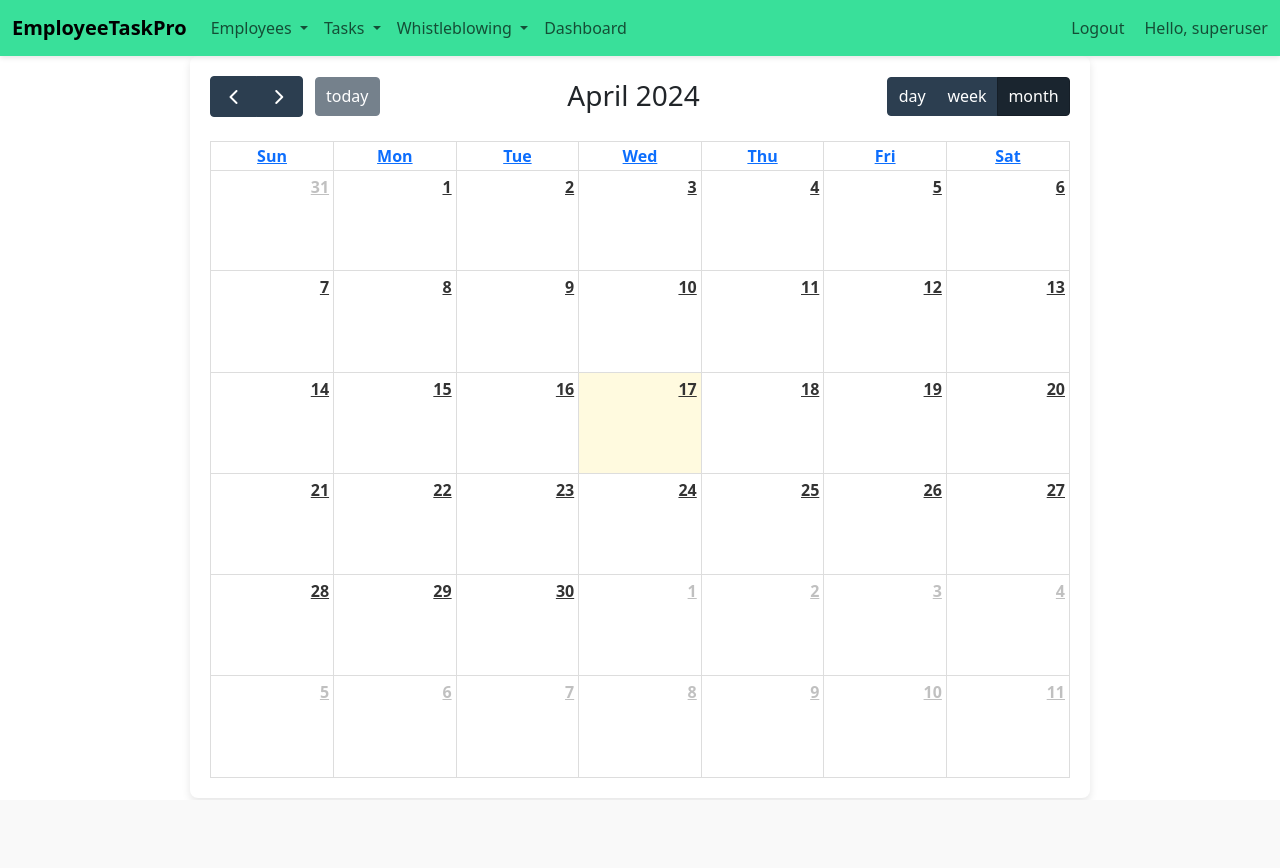
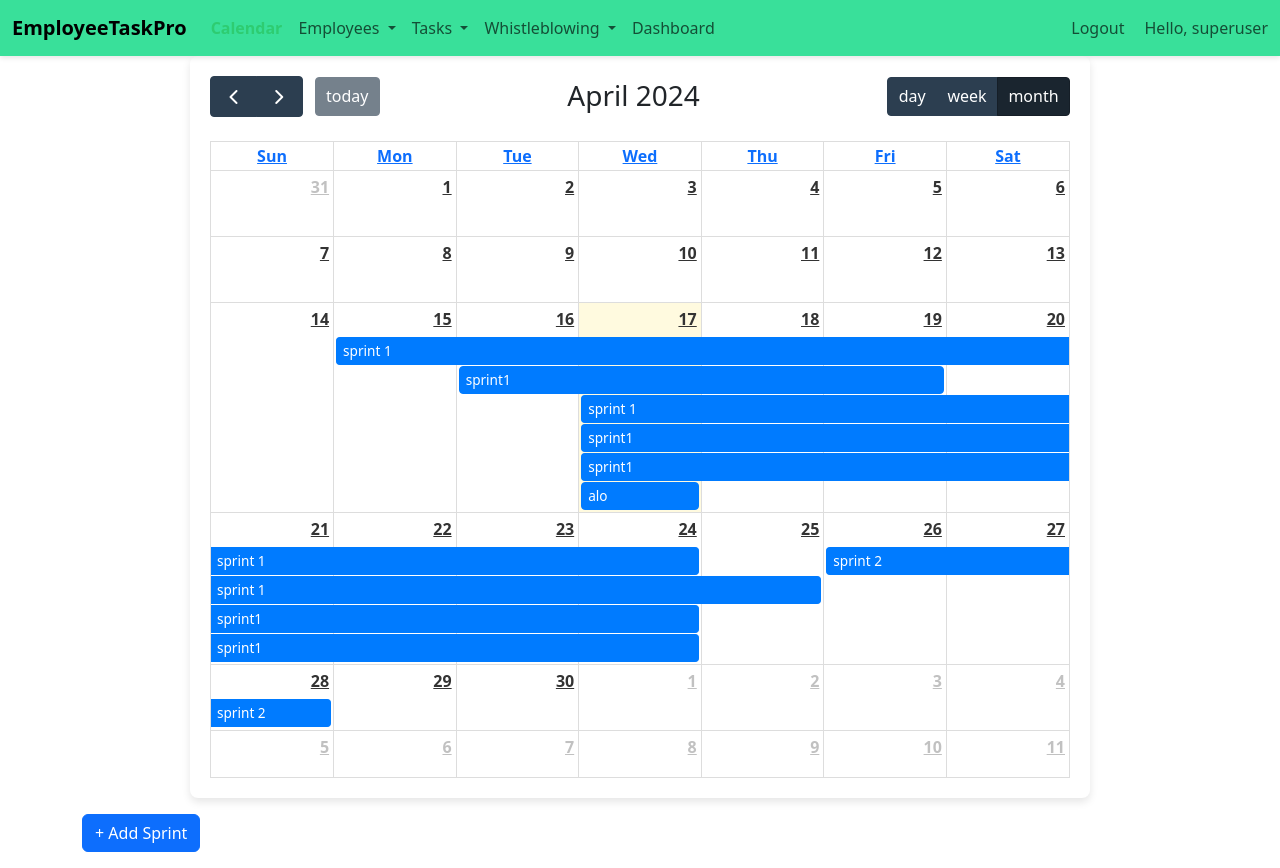
Before and after one commit to nadermasri/employeetaskpro, a Django app: page /emp/calendar/ in a window 1280 px wide. Before the commit the page ends 799 px from the top, so only its background shows below. Run offline with Django 4.2, Linux system fonts and the light colour scheme; a user stored in the database is signed in; data comes from the database, SQL or seed files in the repository; both versions use the stored data as it was after the commit; data that the repository does not hold is empty.

Commit message:
added function to add sprint

```diff
--- a/emp/models.py
+++ b/emp/models.py
@@ -6,6 +6,8 @@ from django.contrib.auth.models import User
 from django.db import models
 
 # Create your models here.
+
+
 class Emp(models.Model):
     firstname=models.CharField(max_length=200)
     fathername=models.CharField(max_length=200)
@@ -97,3 +99,15 @@ class Feedback(models.Model):
 
     def __str__(self):
         return f"Feedback by {self.created_by.username} on {self.created_at.strftime('%Y-%m-%d %H:%M')}"
+
+
+class Sprint(models.Model):
+    title = models.CharField(max_length=200)
+    description = models.TextField()
+    start_date = models.DateTimeField()
+    end_date = models.DateTimeField()
+    tasks = models.ManyToManyField(Task)
+    employees = models.ManyToManyField(Emp)
+
+    def __str__(self):
+        return f"{self.title} ({self.start_date.strftime('%Y-%m-%d')} - {self.end_date.strftime('%Y-%m-%d')})"
--- a/emp/urls.py
+++ b/emp/urls.py
@@ -21,11 +21,12 @@ urlpatterns = [
     path('task-feedback/<int:task_id>/', update_task_feedback, name='task_feedback'),
     path('add-task-feedback/<int:task_id>/', add_task_feedback, name='add_task_feedback'),
     path('delete-task/<int:task_id>/', delete_task, name='delete_task'),
-    path('calendar/', calendar_view, name='calendar-view'),
+    path('calendar/', calendar_view, name='calendar'),
     path('api/events/', event_data, name='api-events'),
     path('add-task/', add_task, name='add_task'),  # URL for adding a new task
     path('assign-task/<int:task_id>/', assign_task, name='assign_task'),  # URL for assigning a task
-    path('update_weights/<int:task_id>/', update_weights, name='update_weights'),  # Add this line
+    path('update_weights/<int:task_id>/', update_weights, name='update_weights'),
+    path('add-sprint/', add_sprint, name='add_sprint') # Add this line
 
 
 
--- a/emp/views.py
+++ b/emp/views.py
@@ -1,7 +1,7 @@
 from django.shortcuts import redirect, render, get_object_or_404
 from django.http import HttpResponse
-from .models import Emp, Task, WhistleblowingCase, CaseConversation, Feedback, TaskAssignee
-from .forms import TaskAssignForm, WhistleblowingForm, ConversationForm, TaskForm
+from .models import Emp, Task, WhistleblowingCase, CaseConversation, Feedback, TaskAssignee,Sprint
+from .forms import TaskAssignForm, WhistleblowingForm, ConversationForm, TaskForm,SprintForm
 from django.utils import timezone
 from django.contrib.auth.decorators import login_required
 from django.contrib.auth import authenticate, login
@@ -444,15 +444,66 @@ def delete_task(request, task_id):
 def calendar_view(request):
     return render(request, 'emp/calendar.html')
 
+# @login_required
+# def event_data(request):
+#     user_emp = request.user.emp if hasattr(request.user, 'emp') else None
+#     # tasks = Task.objects.filter(assignees=user_emp)
+#     sprints = Sprint.objects.filter(employees=user_emp)
+
+#     # events = [
+#     #     {'title': task.title, 'start': task.deadline.strftime('%Y-%m-%dT%H:%M:%S'), 'allDay': True}
+#     #     for task in tasks
+#     # ]
+
+#     events += [
+#         {'title': sprint.title, 'start': sprint.start_date.strftime('%Y-%m-%dT%H:%M:%S'),
+#          'end': sprint.end_date.strftime('%Y-%m-%dT%H:%M:%S'), 'allDay': True}
+#         for sprint in sprints
+#     ]
+#     if not events:
+#         return JsonResponse({'message': 'No events found'}, status=404)
+#     else:
+#         return JsonResponse(events, safe=False)
+
 @login_required
 def event_data(request):
-    user_emp = request.user.emp if hasattr(request.user, 'emp') else None
-    tasks = Task.objects.filter(assignees=user_emp)  # Retrieve tasks where the user is one of the assignees
+    # Check if the user is HR or Manager
+    user_groups = request.user.groups.values_list('name', flat=True)
+    is_hr_or_manager = any(group in user_groups for group in ['HR', 'Manager'])
 
-    events = [{
-        'title': task.title,
-        'start': task.deadline.strftime('%Y-%m-%dT%H:%M:%S'),  # Ensure 'deadline' is the correct field name
-        'allDay': True  # Assuming these are all-day events
-    } for task in tasks]
+    # Get sprints for HR/Manager or specific employee
+    if is_hr_or_manager:
+        sprints = Sprint.objects.all()
+    else:
+        user_emp = request.user.emp if hasattr(request.user, 'emp') else None
+        if user_emp:
+            sprints = Sprint.objects.filter(employees=user_emp)
+        else:
+            return JsonResponse({'message': 'User has no associated employee or is not authorized to view all sprints.'}, status=403)
 
+    # Create events list from sprints
+    events = [
+        {'title': sprint.title, 'start': sprint.start_date.strftime('%Y-%m-%dT%H:%M:%S'),
+         'end': sprint.end_date.strftime('%Y-%m-%dT%H:%M:%S'), 'allDay': True}
+        for sprint in sprints
+    ]
+
+    # If no events found, send a 404 response
+    if not events:
+        return JsonResponse({'message': 'No events found'}, status=404)
+
+    # Send events as JSON response
     return JsonResponse(events, safe=False)
+
+
+
+@login_required
+def add_sprint(request):
+    if request.method == 'POST':
+        form = SprintForm(request.POST)
+        if form.is_valid():
+            form.save()
+            return redirect('emp:calendar')  # Redirect to the calendar view where sprints are visible
+    else:
+        form = SprintForm()
+    return render(request, 'emp/add_sprint.html', {'form': form})
--- a/myapp/urls.py
+++ b/myapp/urls.py
@@ -20,7 +20,7 @@ import emp.views as fun
 from .views import custom_login
 from django.contrib.auth import views as auth_views
 # from django.contrib.auth.views import LogoutView
-
+from emp.views import add_sprint
 # from emp import views
 
 
@@ -33,5 +33,6 @@ urlpatterns = [
     path('admin/', admin.site.urls),
     path("",fun.emp_home),
     path("index/",fun.emp_home),
+    path('add-sprint/', add_sprint, name='add_sprint'),
 
 ]
--- a/templates/emp/calendar.html
+++ b/templates/emp/calendar.html
@@ -13,6 +13,14 @@
     {% include 'emp/navbar.html' %}
 
     <div id="calendar"></div>
+    <!-- Insert this inside your <body> tag in calendar.html -->
+        <!-- calendar.html -->
+        {% if request.user.groups.all.0.name == "HR" or request.user.groups.all.0.name == "Manager" %}
+        <div class="container mt-3 mb-3">
+            <a href="{% url 'emp:add_sprint' %}" class="btn btn-primary">+ Add Sprint</a>
+        </div>
+    {% endif %}
+
 
     <script src="https://cdn.jsdelivr.net/npm/fullcalendar@5/main.min.js"></script>
     <script>
--- a/templates/emp/navbar.html
+++ b/templates/emp/navbar.html
@@ -21,6 +21,9 @@
             <div class="collapse navbar-collapse" id="navbarSupportedContent">
                 <ul class="navbar-nav me-auto mb-2 mb-lg-0">
                     {% if is_hr_or_manager %}
+                    <li class="nav-item">
+                        <a class="nav-link" href="/emp/calendar/">Calendar</a>
+                    </li>
                     <li class="nav-item dropdown">
                         <a class="nav-link dropdown-toggle" href="#" id="navbarDropdownMenuLink" role="button" data-bs-toggle="dropdown" aria-expanded="false">
                             Employees
@@ -38,6 +41,9 @@
                             <li><a class="dropdown-item" href="/emp/add-task/">Add Task</a></li>
                             <li><a class="dropdown-item" href="/emp/my-tasks/">View Tasks</a></li>
                             <li><a class="dropdown-item" href="/emp/hr-tasks/">Employee Tasks Overview</a></li>
+                                                <li class="nav-item">
+                        <a class="nav-link" href="/emp/calendar/">Calendar</a>
+                    </li>
                         </ul>
                     </li>
 
```
Also changed, not shown: emp/forms.py (+10 -1 lines), templates/emp/add_sprint.html (added, +15 -0 lines), db.sqlite3, emp/migrations/0016_sprint.py (added).
